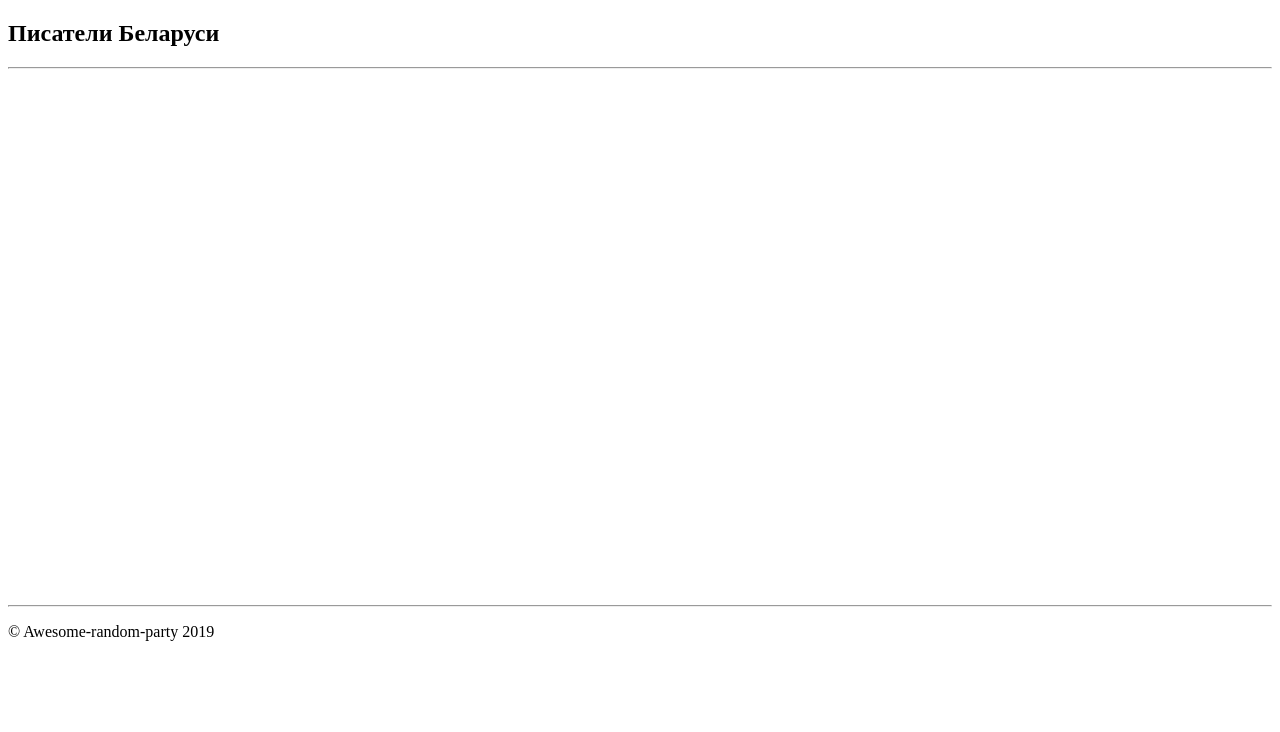
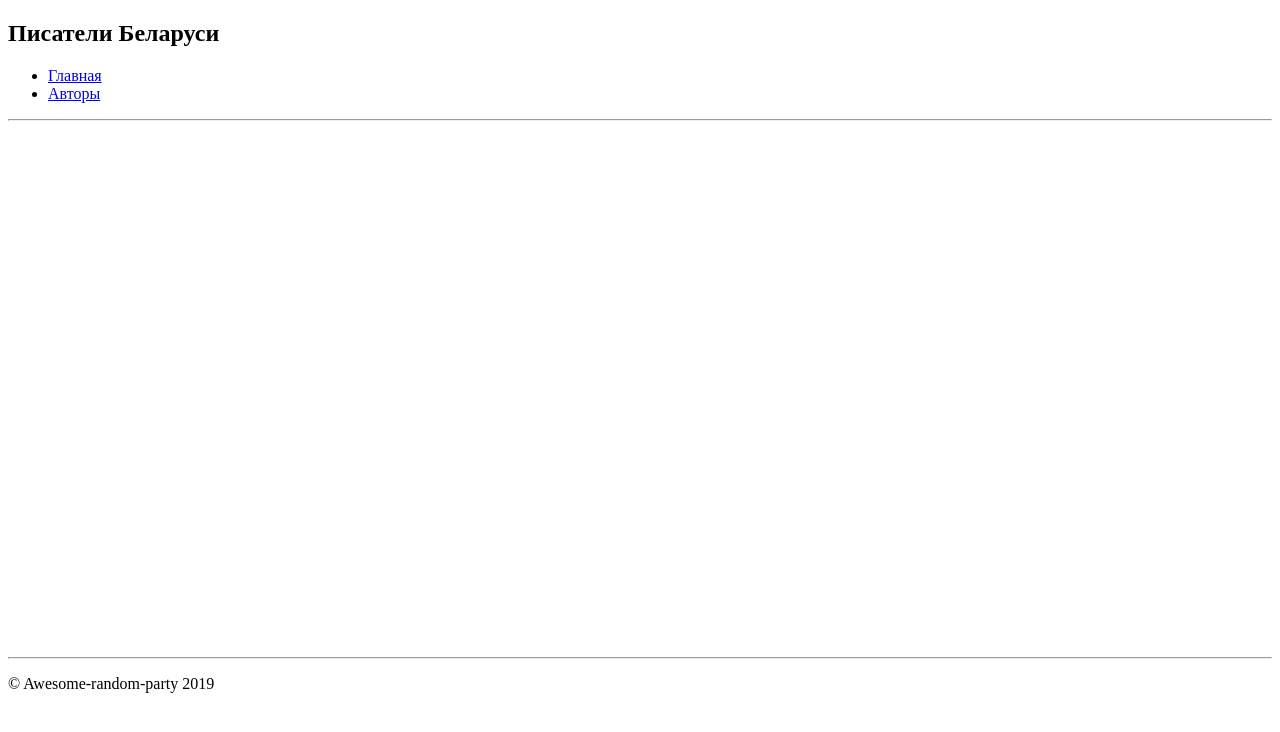
Before and after one commit to AnthonMukhin/Culture-Portal, a Gatsby site: page / in a window 1280 px wide. Built offline with nearby package versions, Linux system fonts and the light colour scheme; Gatsby itself is replaced by a stand-in of ours.

Commit message:
feat: add main-navigation component

```diff
--- a/src/components/layout/layout.js
+++ b/src/components/layout/layout.js
@@ -1,8 +1,8 @@
 import React from "react";
-
 import Helmet from 'react-helmet';
 
 import styles from './layout.module.css';
+import MainNavigation from '../../components/main-navigation/main-navigation';
 
 export default ({ children }) => {
 
@@ -13,6 +13,7 @@ export default ({ children }) => {
       </Helmet>
       <header>
         <h2>Писатели Беларуси</h2>
+        <MainNavigation></MainNavigation>
         <hr></hr>
       </header>
       <main className={styles.main}>
--- /dev/null
+++ b/src/components/main-navigation/main-navigation.js
@@ -0,0 +1,16 @@
+import React from 'react';
+import { Link } from "gatsby";
+
+export default () => {
+
+  return (
+    <ul>
+      <li>
+        <Link to="/">Главная</Link>
+      </li>
+      <li>
+        <Link to="/writers">Авторы</Link>
+      </li>
+    </ul>
+  );
+}
```
